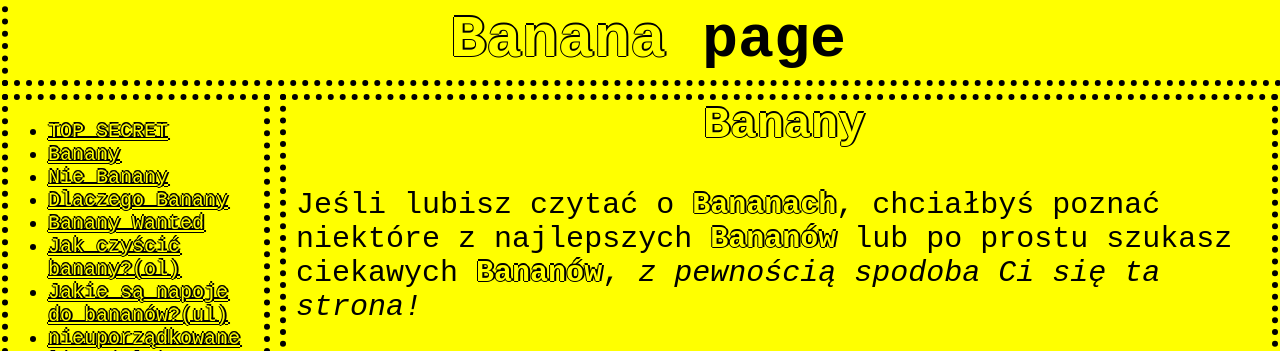
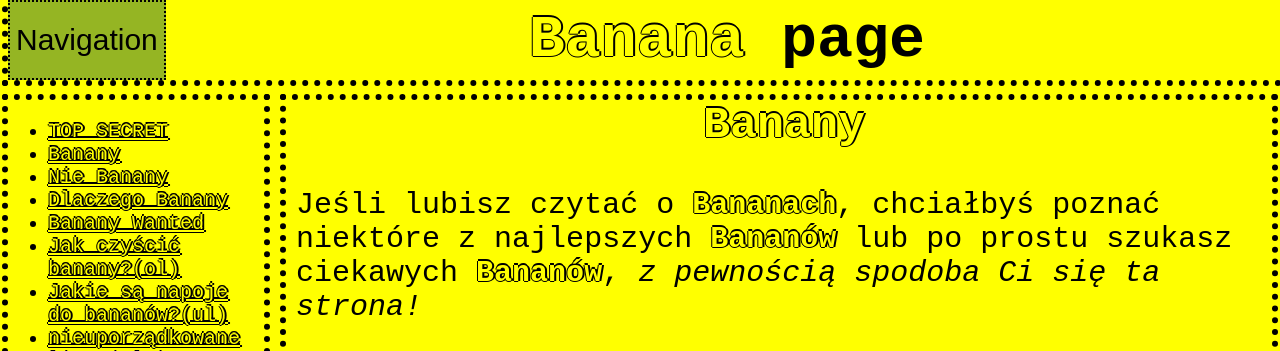
Before and after one commit to tortoise501/Banana, a plain HTML site: page index.html in a window 1280 px wide. Shown: the top 351 px of the page. Drawn offline with Linux system fonts and the light colour scheme.

Commit message:
Navigational menu is now retractable

```diff
--- a/index.html
+++ b/index.html
@@ -5,11 +5,12 @@
 	<link rel="stylesheet" href="style.css">
 </head>
 <body>
-	<header >
-		<h1><span class="banana">Banana</span> page</h1>
+	<header>
+		<button class="openNavButton" onclick="changeNavState()">Navigation</button>
+		<div class="center"><h1><span class="banana">Banana</span> page</h1></div>
 	</header>
 
-	<nav>
+	<nav id="nav">
 		<ul>
 			<li><a href="https://www.youtube.com/watch?v=dQw4w9WgXcQ">TOP SECRET</a></li>
 			<li><a rel="noopener" target="_self" href="#Banany">Banany</a></li>
@@ -25,7 +26,7 @@
 			<li><a rel="noopener" target="_self" href="#opisy">Opisy</a></li>
 		</ul>
 	</nav>
-	<main>
+	<main id = main>
 		<article>
 			<a id = "Banany"></a>
 			<h2><strong class="banana">Banany</strong></h2>
@@ -275,5 +276,29 @@
 	<footer>
 	<p><small>&copy; 2023, Danylo Shtukin, <a href="https://www.fubiz.net/en/2016/07/15/hilarious-and-surprising-bananas-gifs/">more information on <span class = "banana">banana</span> art</a></small></p>
 	</footer>
+
+
+
+
+
+	<script>
+		let navPanel = document.getElementById("nav");
+		let mainPanel = document.getElementById("main");
+		let isNavRetracted = true;
+		function changeNavState(){
+			if(!isNavRetracted)
+			{
+				isNavRetracted = true;
+				navPanel.style.display = "block";
+				mainPanel.style.marginLeft = "22%";
+			}
+			else
+			{
+				isNavRetracted = false;
+				navPanel.style.display = "none";
+				mainPanel.style.marginLeft = "0%";
+			}
+		}
+	</script>
 </body>
 </html>
--- a/style.css
+++ b/style.css
@@ -12,7 +12,11 @@ h2 {
     text-align: center;
 }
 header{
-    text-align: center;
+    display: flex;
+    /* justify-content: center; */
+    /* position: relative; */
+    /* text-align: center; */
+
     outline-style: dotted;
     outline-width: 6px;
     outline-color: black;
@@ -87,6 +91,11 @@ a:hover {
 }
 
 
+.center{
+    justify-content: center;
+    text-align: center;
+    width: 100%;
+}
 
 .banana{
     color: yellow;
@@ -96,3 +105,9 @@ a:hover {
     color: red;
     text-shadow: 2px 0 0 #000, 0 -2px 0 #000, 0 1px 0 #000, -1px 0 0 #000;
 }
+.openNavButton{
+    background-color: rgba(105, 150, 50, 0.7);
+    border-style: dotted;
+    border-color: black;
+    font-size: 30px;
+}
```
